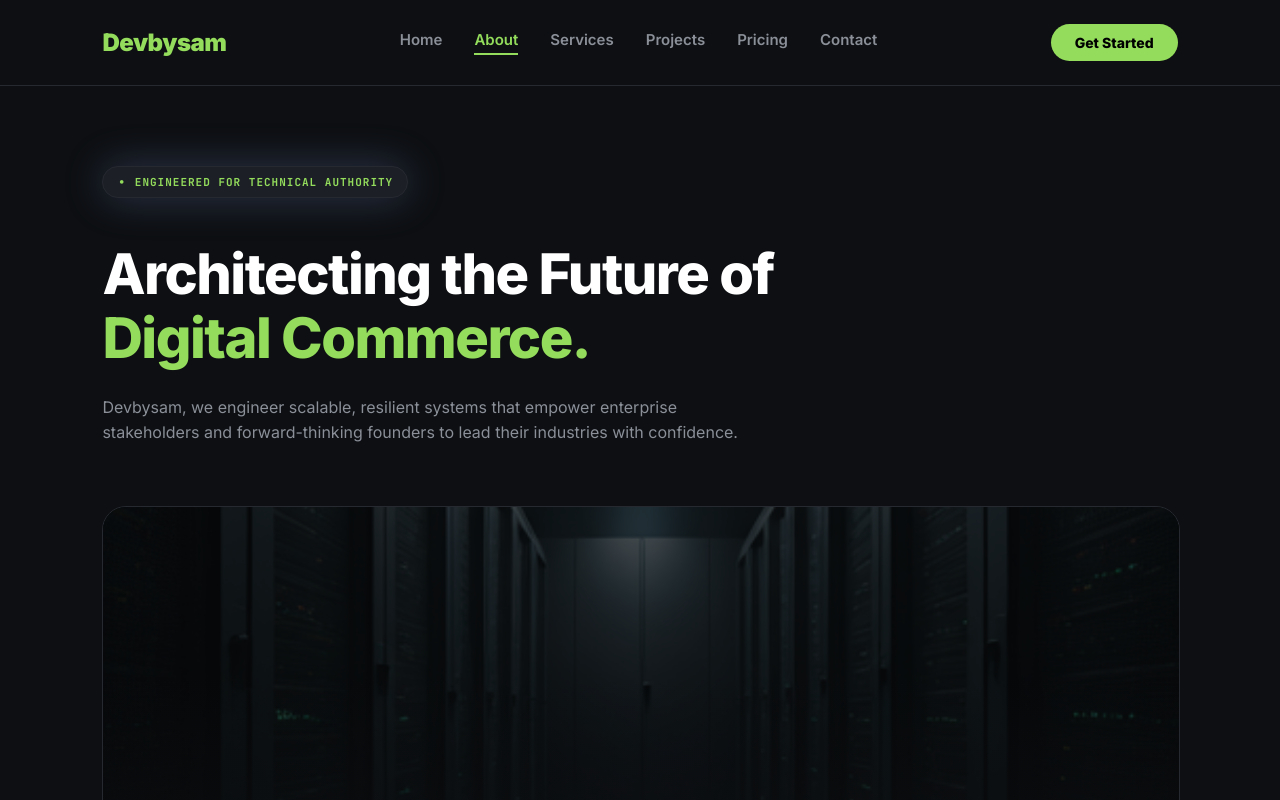
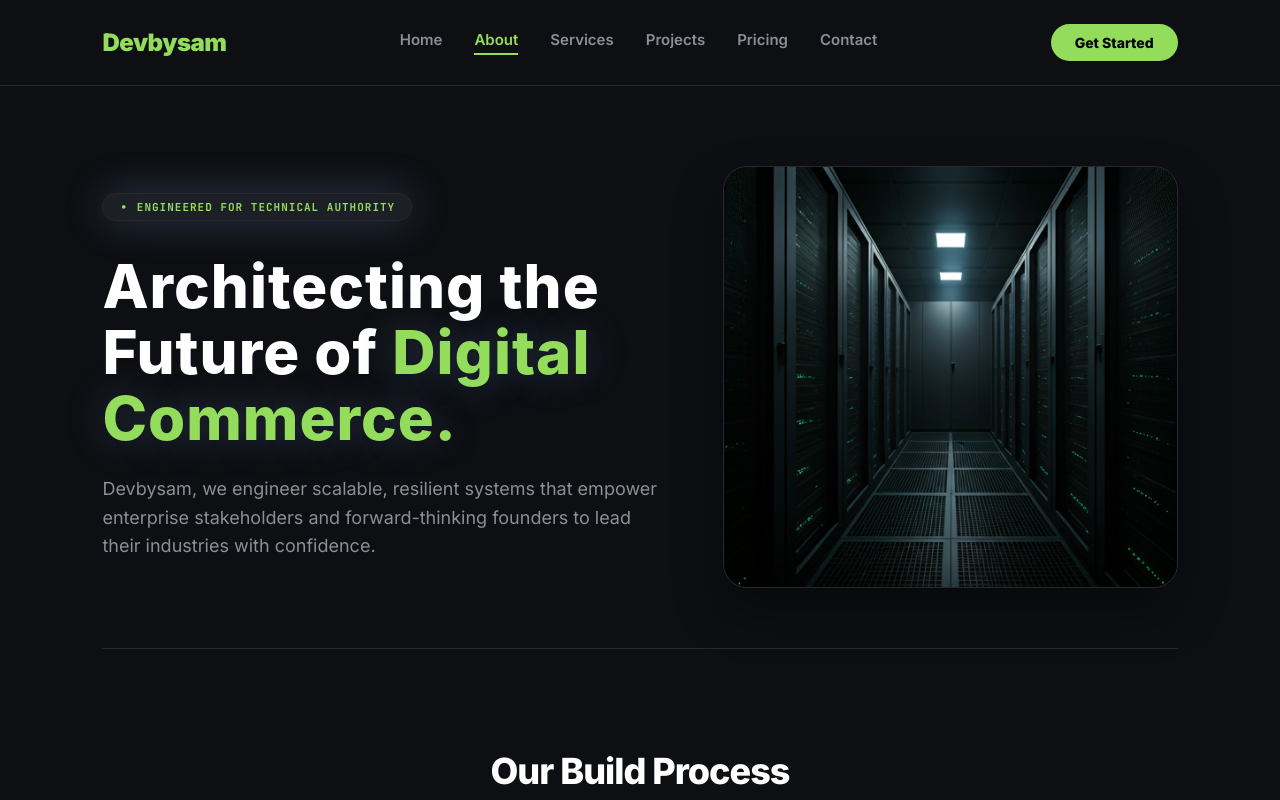
Before and after one commit to HoussamLh/React-Version, a React (Vite) app: page /about in a window 1280 px wide. Shown: the top 800 px of the page. Built offline with nearby package versions, Linux system fonts and the light colour scheme.

Commit message:
refactor about hero with design system

```diff
--- a/src/features/about/sections/Hero.tsx
+++ b/src/features/about/sections/Hero.tsx
@@ -1,23 +1,101 @@
 import React from "react";
 import heroImage from "../../../Assets/heroAbout.png";
-import { HeroSection } from "../../../shared/sections";
+import {
+  AccentText,
+  Card,
+  Heading,
+  Label,
+  radius,
+  shadows,
+  spacing,
+  Text,
+} from "../../../design-system";
 
 export const Hero: React.FC = () => {
   return (
-    <HeroSection
-      badgeText="ENGINEERED FOR TECHNICAL AUTHORITY"
-      titleStart="Architecting the Future of"
-      titleAccent="Digital Commerce."
-      subtitle="Devbysam, we engineer scalable, resilient systems that empower enterprise stakeholders and forward-thinking founders to lead their industries with confidence."
-      image={heroImage}
-      imageAlt="Data Center Server Infrastructure"
-      containerStyle={styles.container}
-    />
+    <section style={styles.container} className="about-hero">
+      {/* Left Column */}
+      <div style={styles.content} className="about-hero-content">
+        <Label
+          text="ENGINEERED FOR TECHNICAL AUTHORITY"
+          badgeStyle={styles.badge}
+        />
+
+        <Heading as="h1" variant="hero" style={styles.heading}>
+          Architecting the Future of <AccentText>Digital Commerce.</AccentText>
+        </Heading>
+
+        <Text variant="hero" style={styles.subtitle}>
+          Devbysam, we engineer scalable, resilient systems that empower
+          enterprise stakeholders and forward-thinking founders to lead their
+          industries with confidence.
+        </Text>
+      </div>
+
+      {/* Right Column */}
+      <div style={styles.visual} className="home-hero-visual">
+        <Card
+          interactive
+          hoverAccent="blue"
+          style={styles.imageCard}>
+          <img
+            src={heroImage}
+            alt="Data Center Server Infrastructure"
+            style={styles.image}
+            className="ds-zoom-image"
+          />
+        </Card>
+      </div>
+    </section>
   );
 };
 
 const styles = {
   container: {
-    padding: "80px 0 60px 0",
+    display: "grid",
+    gridTemplateColumns: "1.1fr 0.9fr",
+    gap: spacing["3xl"],
+    alignItems: "center",
+    padding: `${spacing["4xl"]} 0 60px 0`,
+  },
+
+  content: {
+    display: "flex",
+    flexDirection: "column" as const,
+    alignItems: "flex-start",
+  },
+
+  badge: {
+    marginBottom: spacing.xl,
+  },
+
+  heading: {
+    maxWidth: "760px",
+  },
+
+  subtitle: {
+    maxWidth: "620px",
+    marginBottom: 0,
+  },
+
+  visual: {
+    display: "flex",
+    justifyContent: "center",
+  },
+
+  imageCard: {
+    width: "100%",
+    maxWidth: "520px",
+    height: "420px",
+    borderRadius: radius["2xl"],
+    overflow: "hidden",
+    boxShadow: shadows.card,
+  },
+
+  image: {
+    width: "100%",
+    height: "100%",
+    objectFit: "cover" as const,
+    display: "block",
   },
 };
```
